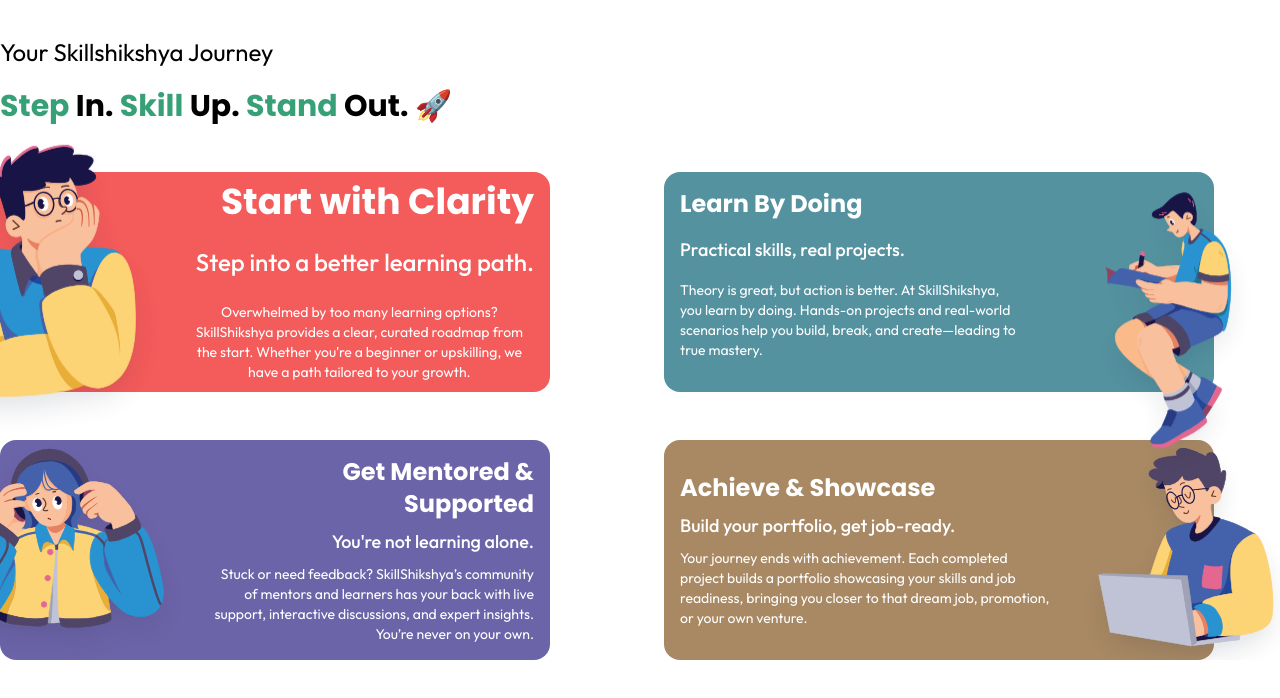
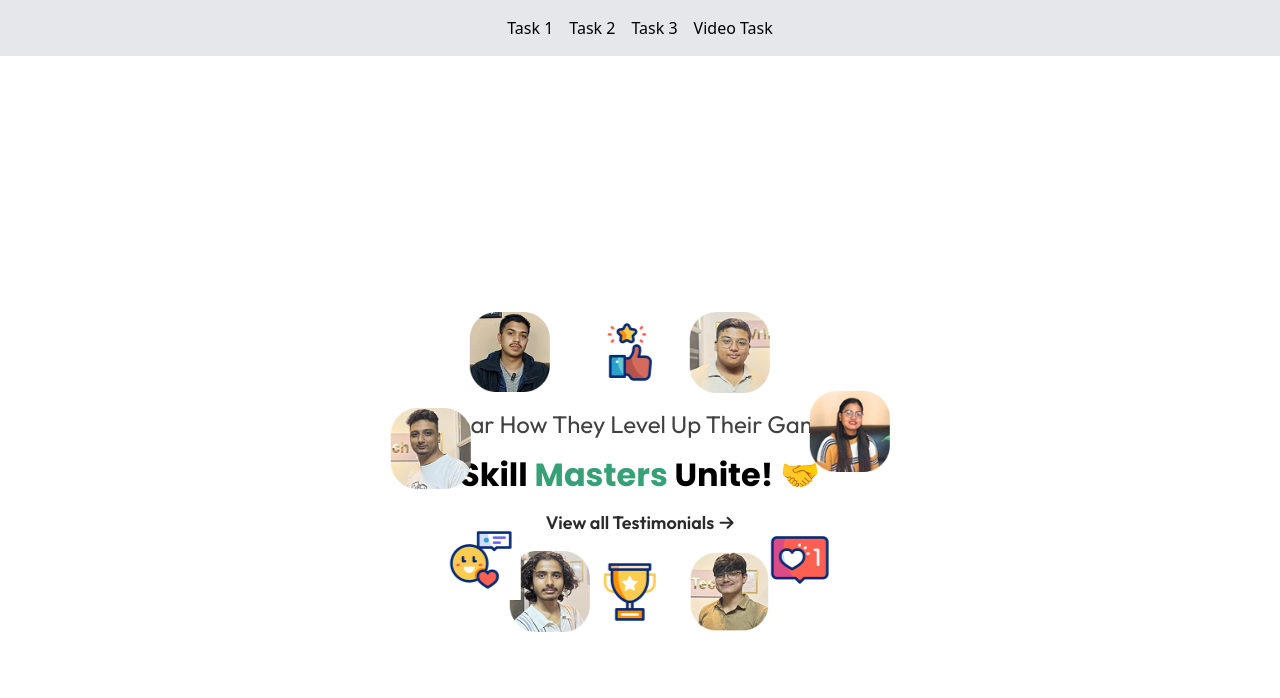
Before and after one commit to Basanta-khatri-0311/Frontend-Intern-task, a React (Vite) app: page / in a window 1280 px wide. Shown: the top 698 px of the page. Built offline with nearby package versions, Linux system fonts and the light colour scheme.

Commit message:
video task

```diff
--- a/index.html
+++ b/index.html
@@ -11,6 +11,10 @@
       href="https://fonts.googleapis.com/css?family=Outfit:100,200,300,regular,500,600,700,800,900"
       rel="stylesheet"
     />
+    <link
+      href="https://cdn.jsdelivr.net/npm/remixicon@4.5.0/fonts/remixicon.css"
+      rel="stylesheet"
+    />
     <meta name="viewport" content="width=device-width, initial-scale=1.0" />
     <title>Vite + React</title>
   </head>
--- a/src/App.jsx
+++ b/src/App.jsx
@@ -1,14 +1,31 @@
-import React from 'react'
-import Task1 from './pages/Task1'
-import Task2 from './pages/Task2'
+import React, { useState } from 'react';
+import Task1 from './pages/Task1';
+import Task2 from './pages/Task2';
+import Task3 from './pages/Task3';
+import VideoTask from './pages/VideoTask';
 
 const App = () => {
+  const [activeTask, setActiveTask] = useState("task1");
+
   return (
     <div>
-      {/* <Task1/> */}
-      <Task2/>
+
+      <div className="bg-gray-200 p-4 flex gap-4 justify-center">
+        <button onClick={() => setActiveTask("task1")}>Task 1</button>
+        <button onClick={() => setActiveTask("task2")}>Task 2</button>
+        <button onClick={() => setActiveTask("task3")}>Task 3</button>
+        <button onClick={() => setActiveTask("video")}>Video Task</button>
+      </div>
+
+
+      <div className="p-4">
+        {activeTask === "task1" && <Task1 />}
+        {activeTask === "task2" && <Task2 />}
+        {activeTask === "task3" && <Task3 />}
+        {activeTask === "video" && <VideoTask/>}
+      </div>
     </div>
-  )
-}
+  );
+};
 
-export default App
+export default App;
--- a/src/components/Task2/Card1.jsx
+++ /dev/null
@@ -1,35 +0,0 @@
-import React from "react";
-import clarity from "../../assets/Task2/Clarity.svg";
-
-const Card1 = () => {
-  return (
-    <div className="flex items-center gap-6 bg-[#F45B5B] w-[550px] h-[220px] rounded-2xl px-4 py-4 transition-all hover:-translate-x-[200%] hover:opacity-0 duration-1000">
-
-      {/* Image container with fixed size */}
-      <div className="h-[300px] w-[800px] -ml-24">
-        <img
-          className="w-full h-full object-contain bounceimage-down"
-          src={clarity}
-          alt="Start with Clarity"
-        />
-      </div>
-
-      {/* Text content */}
-      <div className="text-right text-white flex flex-col gap-4">
-        <p className="font-[Poppins] text-4xl font-bold mb-2">
-          Start with Clarity
-        </p>
-        <p className="font-[outfit] font-medium text-2xl mb-2">
-          Step into a better learning path.
-        </p>
-        <p className="font-[outfit] text-center text-white text-sm font-normal">
-          Overwhelmed by too many learning options? SkillShikshya provides a
-          clear, curated roadmap from the start. Whether you're a beginner or
-          upskilling, we have a path tailored to your growth.
-        </p>
-      </div>
-    </div>
-  );
-};
-
-export default Card1;
--- a/src/components/Task2/Card2.jsx
+++ /dev/null
@@ -1,31 +0,0 @@
-import React from "react";
-import learn from "../../assets/Task2/Learn.svg";
-
-const Card2 = () => {
-  return (
-    <div className="flex gap-6 bg-[#5492A0] w-[550px] h-[220px] rounded-2xl px-4 py-4 transition-all hover:-translate-x-[200%] hover:opacity-0 duration-1000">
-      <div className="flex flex-col gap-2">
-        <p className="font-[Poppins] text-2xl font-bold text-white mb-2">
-          Learn By Doing
-        </p>
-        <p className="font-[outfit] text-white font-medium text-lg mb-2">
-          Practical skills, real projects.
-        </p>
-        <p className="font-[outfit] text-white text-sm font-normal">
-          Theory is great, but action is better. At SkillShikshya, you learn by
-          doing. Hands-on projects and real-world scenarios help you build,
-          break, and create—leading to true mastery.
-        </p>
-      </div>
-      <div className="h-[300px] w-[800px] -mr-24">
-        <img
-          className="w-full h-full object-contain bounceimage-up "
-          src={learn}
-          alt=""
-        />
-      </div>
-    </div>
-  );
-};
-
-export default Card2;
--- /dev/null
+++ b/src/components/Task3/Heading.jsx
@@ -0,0 +1,16 @@
+import React from "react";
+
+const Heading = () => {
+  return (
+    <div className="text-gray-800 mb-12">
+      <p className="text-lg mb-2">
+        Explore our classes and master trending skills!
+      </p>
+      <h2 className="text-4xl font-bold">
+        Dive Into <span className="text-red-600">What's Hot Right Now!</span> 🔥
+      </h2>
+    </div>
+  );
+};
+
+export default Heading;
--- a/src/index.css
+++ b/src/index.css
@@ -53,3 +53,35 @@
 .bounceimage-down {
   animation: bounceimage-down 3s ease-in-out infinite;
 }
+
+
+
+
+
+.card-with-curves {
+  position: relative;
+  overflow: hidden;
+  border-radius: 2rem;
+
+}
+
+.card-with-curves::before,
+.card-with-curves::after {
+  content: "";
+  position: absolute;
+  top: 50%;
+  transform: translateY(-50%);
+  width: 80px;
+  height: 80px;
+  background-color: white;
+  border-radius: 50%;
+  z-index: 1;
+}
+
+.card-with-curves::before {
+  left: -30px;
+}
+
+.card-with-curves::after {
+  right: -30px;
+}
--- a/src/pages/Task2.jsx
+++ b/src/pages/Task2.jsx
@@ -1,9 +1,9 @@
 import React from "react";
 import Heading from "../components/Task2/Heading";
-import Card1 from "../components/Task2/Card1";
-import Card2 from "../components/Task2/Card2";
 import Card3 from "../components/Task2/Card3";
 import Card4 from "../components/Task2/Card4";
+import FinalCard1 from "../components/Task2/FinalCard1";
+import FinalCard2 from "../components/Task2/FinalCard2";
 
 const Task2 = () => {
   return (
@@ -11,10 +11,10 @@
       <Heading/>
       <div className="grid grid-cols-2 gap-12">
         {/* Card 1 */}
-        <Card1 />
+        <FinalCard1 />
 
         {/* Card 2 */}
-        <Card2 />
+        <FinalCard2 />
 
         {/* Card 3 */}
         <Card3 />
--- /dev/null
+++ b/src/pages/VideoTask.jsx
@@ -0,0 +1,68 @@
+import React, { useState } from "react";
+
+const CELL_SIZE = 40;
+const GRID_ROWS = 15;
+const GRID_COLS = 30;
+const SQUARES_PER_CLICK = 10;
+const SQUARE_COLOR = "#6b21a8";
+
+function VideoTask() {
+  // Store colored cells as a set of 'row-col' keys to avoid duplicates
+  const [coloredCells, setColoredCells] = useState(new Set());
+
+ const handleClick = () => {
+  const newCells = new Set();
+  let attempts = 0;
+
+  while (newCells.size < SQUARES_PER_CLICK && attempts < 100) {
+    const randomRow = Math.floor(Math.random() * GRID_ROWS);
+    const randomCol = Math.floor(Math.random() * GRID_COLS);
+    newCells.add(`${randomRow}-${randomCol}`);
+    attempts++;
+  }
+
+  setColoredCells(newCells);
+};
+
+
+  // Create grid cells
+  const cells = [];
+  for (let row = 0; row < GRID_ROWS; row++) {
+    for (let col = 0; col < GRID_COLS; col++) {
+      const key = `${row}-${col}`;
+      const isColored = coloredCells.has(key);
+      cells.push(
+        <div
+          key={key}
+          style={{
+            width: CELL_SIZE,
+            height: CELL_SIZE,
+            border: "1px solid #c0c0c0",
+            backgroundColor: isColored ? SQUARE_COLOR : "transparent",
+          }}
+        />
+      );
+    }
+  }
+
+  return (
+    <div
+      style={{
+        width: CELL_SIZE * GRID_COLS,
+      }}
+      onClick={handleClick}
+    >
+      <div
+        style={{
+          display: "grid",
+          gridTemplateColumns: `repeat(${GRID_COLS}, ${CELL_SIZE}px)`,
+          gridTemplateRows: `repeat(${GRID_ROWS}, ${CELL_SIZE}px)`,
+        }}
+      >
+        {cells}
+      </div>
+    </div>
+  );
+}
+
+export default VideoTask;
```
